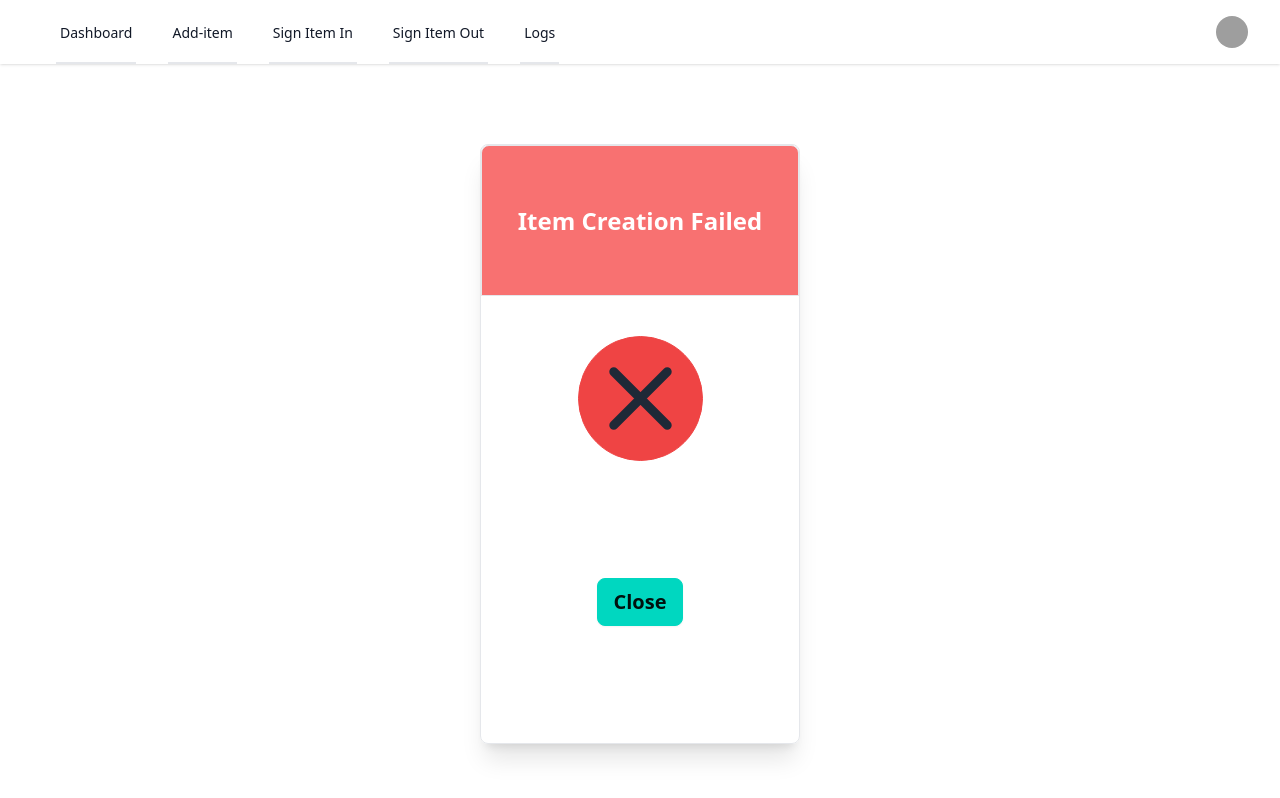
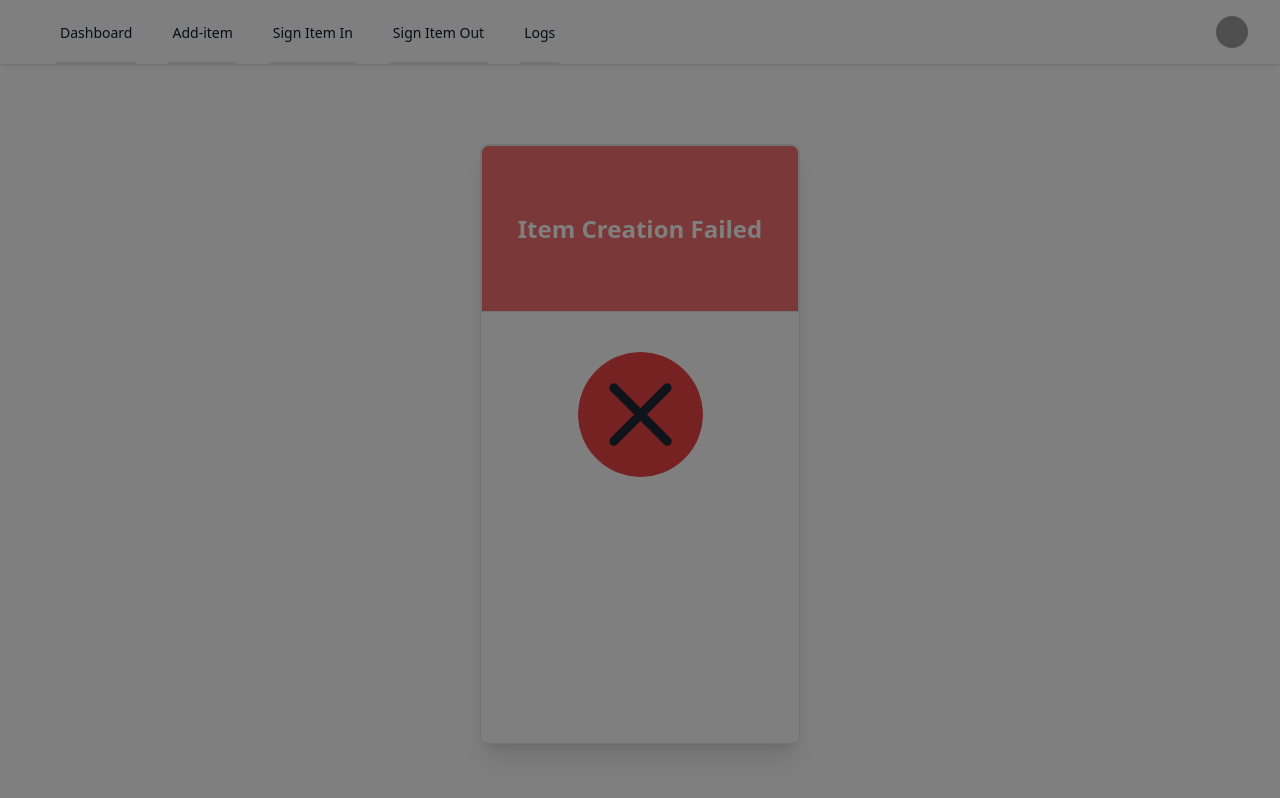
Before and after one commit to SpencerRenfro/InventoryApp, a React (Create React App) app: page /item-creation-failure in a window 1280 px wide. Built offline with nearby package versions, Linux system fonts and the light colour scheme; grey boxes are pictures that could not be loaded.

Commit message:
modals to portal version

```diff
--- a/src/App.js
+++ b/src/App.js
@@ -1,7 +1,7 @@
-import React, { useState } from "react";
+import React, { useState, useEffect } from "react";
+import { Routes, Route } from "react-router-dom";
 
-import { Routes, Route } from "react-router-dom";
-//pages
+// Pages
 import AddItem from "./pages/AddItem";
 import Checkout from "./pages/Checkout";
 import Inventory from "./pages/Inventory";
@@ -11,7 +11,8 @@ import SingleItemInfo from "./pages/ItemInfo";
 import SingleBarcode from "./pages/SingleBarcode";
 import ItemCreationFailure from "./pages/ItemCreationFailure";
 import ItemCreationSuccessful from "./pages/ItemCreationSuccessful";
-//components
+
+// Components
 import Navbar from "./ui/Navbar";
 import Modal from "./ui/modal/Modal";
 import FilterModal from "./ui/modal/FilterModal";
@@ -19,12 +20,30 @@ import StatisticsModal from "./ui/modal/StatisticsModal";
 
 function App() {
   const [showModal, setShowModal] = useState(false);
-  const [showFilterModal, setShowFilterModal] = useState(true);
   const [showStatisticsModal, setShowStatisticsModal] = useState(false);
+  const [showFilterModal, setShowFilterModal] = useState(false);
   const [filter, setFilter] = useState("");
-  const modalHandler = () => {
-    setShowModal(!showModal);
+
+  const modalHandler = (filter, statistics) => {
+    setShowModal(true); // Always show the main Modal container
+
+    if (filter) {
+      setShowFilterModal(true); // Show the filter modal
+    } else {
+      setShowFilterModal(false); // Hide the filter modal
+    }
+
+    if (statistics) {
+      setShowStatisticsModal(true); // Show the statistics modal
+    } else {
+      setShowStatisticsModal(false); // Hide the statistics modal
+    }
   };
+
+  useEffect(() => {
+    console.log("filter changed");
+    console.log("filter: ", filter);
+  }, [filter]);
 
   return (
     <div className="dark:bg-slate-900 min-h-screen ">
@@ -44,8 +63,8 @@ function App() {
         <Route path="/checkout" element={<Checkout />} />
         <Route path="/check-in" element={<CheckIn />} />
         <Route path="/logs" element={<Logs />} />
-        <Route path="inventory/:id" element={<SingleItemInfo />} />
-        <Route path="inventory/:barcode" element={<SingleBarcode />} />
+        <Route path="/inventory/:id" element={<SingleItemInfo />} />
+        <Route path="/inventory/:barcode" element={<SingleBarcode />} />
         <Route
           path="/item-creation-successful"
           element={<ItemCreationSuccessful />}
@@ -68,12 +87,10 @@ function App() {
             />
           )}
           {showStatisticsModal && (
-            <StatisticsModal
-              onClose={() => {
-                setShowStatisticsModal(false);
-                setShowModal(false);
-              }}
-            />
+            <StatisticsModal onClose={() => {
+              setShowStatisticsModal(false)
+              setShowModal(false)
+            }} />
           )}
         </Modal>
       )}
--- a/src/UI/modal/Modal.js
+++ b/src/UI/modal/Modal.js
@@ -1,24 +1,33 @@
+import { createPortal } from "react-dom";
 import React from "react";
 
-import { useNavigate } from "react-router-dom";
-
-export default function Modal(props) {
-  const navigate = useNavigate();
-
-  const onModalClose = () => {
-    navigate("/");
-  };
-
+function Layover(props) {
   return (
-    <div className="flex flex-col justify-center items-center">
+    <div
+      className="fixed top-0 left-0 w-full h-full flex justify-center items-center bg-black bg-opacity-50 z-50"
+      style={{ width: "100%", height: "100vh", overflow: "hidden" }}
+      onClick={props.onClose}
+    >
       {props.children}
-      <button
-        type="button"
-        className="btn btn-accent text-xl text-center"
-        onClick={onModalClose}
-      >
-        Close
-      </button>
     </div>
   );
 }
+
+function Modal(props) {
+  const stopPropagation = (e) => {
+    e.stopPropagation();
+  };
+
+  return createPortal(
+    <div onClick={props.onClose}>
+      <Layover>
+        <div onClick={stopPropagation}>
+          <div>{props.children}</div>
+        </div>
+      </Layover>
+    </div>,
+    document.getElementById("portal-root")
+  );
+}
+
+export default Modal;
```
